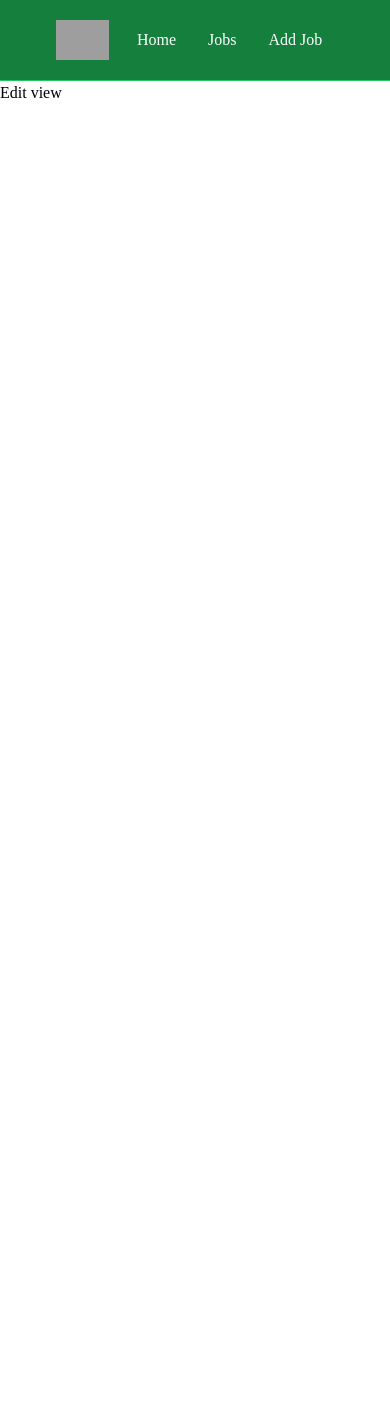
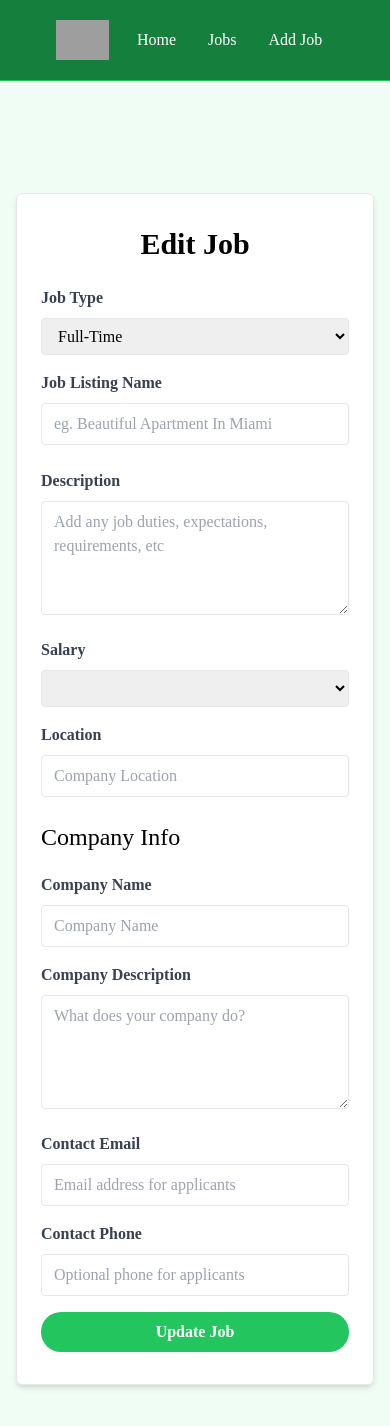
Before and after one commit to ortigaliev/job-project, a Vue app: page /jobs/edit/1 in a window 390 px wide. Shown: the top 1426 px of the page. Before the commit the page ends 844 px from the top, so only its background shows below. Built offline with nearby package versions, Linux system fonts and the light colour scheme; no server answers; grey boxes are pictures that could not be loaded; the HTML template or start-up script is replaced by a standard one.

Commit message:
feat: Develop EditJobView logic

```diff
--- a/src/jobs.json
+++ b/src/jobs.json
@@ -15,18 +15,18 @@
       }
     },
     {
-      "id": "5",
-      "title": "Full Stack Vue Developer",
+      "title": "Softwere Engineer",
       "type": "Full-Time",
+      "location": "Atlanta, GA",
       "description": "Exciting opportunity for a Full-Time Front-End Developer in bustling Atlanta, GA. We are seeking a talented individual with a passion for building elegant and scalable web applications. Join our team and make an impact!",
-      "location": "Atlanta, GA",
-      "salary": "$90K - $100K",
+      "salary": "$50K - $60K",
       "company": {
         "name": "Browning Technologies",
         "description": "Browning Technologies is a rapidly growing technology company specializing in e-commerce solutions. We offer a dynamic and collaborative work environment where employees are encouraged to think creatively and innovate.",
         "contactEmail": "contact@consecteturadipisicing.com",
         "contactPhone": "555-555-5555"
-      }
+      },
+      "id": "5"
     },
     {
       "id": "6",
--- a/src/views/EditJobView.vue
+++ b/src/views/EditJobView.vue
@@ -1 +1,182 @@
-<template>Edit view</template>
+<script setup>
+import axios from 'axios';
+import router from '@/router';
+import { reactive, onMounted } from 'vue'
+import { useToast } from 'vue-toastification';
+import { useRoute } from 'vue-router';
+
+const toast = useToast();
+const route = useRoute();
+
+const jobId = route.params.id;
+
+const form = reactive({
+    type: 'Full-Time',
+    title: '',
+    description: '',
+    salary: '',
+    location: '',
+    company: {
+        name: '',
+        description: '',
+        contactEmail: '',
+        contactPhone: '',
+    }
+
+});
+
+const state = reactive({
+    job: {},
+    isLoading: true
+})
+
+
+
+const handleSubmit = async () => {
+    const updatedJob = {
+        title: form.title,
+        type: form.type,
+        location: form.location,
+        description: form.description,
+        salary: form.salary,
+        company: {
+            name: form.company.name,
+            description: form.company.description,
+            contactEmail: form.company.contactEmail,
+            contactPhone: form.company.contactPhone
+        },
+    };
+
+    try {
+        const response = await axios.put(`/api/jobs/${jobId}`, updatedJob);
+        toast.success('Job Updated Successfully');
+        router.push(`/jobs/${response.data.id}`);
+    } catch (error) {
+        console.error('Error fetching job', error);
+        toast.error('Job was not Added');
+    }
+};
+
+onMounted(async () => {
+    try {
+        const response = await axios.get(`/api/jobs/${jobId}`);
+        state.job = response.data;
+        //Populate inputs
+        form.type = state.job.type;
+        form.title = state.job.title;
+        form.description = state.job.description;
+        form.salary = state.job.salary;
+        form.location = state.job.location;
+        form.company.name = state.job.company.name;
+        form.company.description = state.job.company.description;
+        form.company.contactEmail = state.job.company.contactEmail;
+        form.company.contactPhone = state.job.company.contactPhone;
+    } catch (error) {
+        console.error('Error fetching job', error);
+    } finally {
+        state.isLoading = false;
+    }
+
+})
+
+
+
+</script>
+
+<template>
+    <section class="bg-green-50">
+        <div class="container m-auto max-w-2xl py-24">
+            <div class="bg-white px-6 py-8 mb-4 shadow-md rounded-md border m-4 md:m-0">
+                <form @submit.prevent="handleSubmit">
+                    <h2 class="text-3xl text-center font-semibold mb-6">Edit Job</h2>
+
+                    <div class="mb-4">
+                        <label for="type" class="block text-gray-700 font-bold mb-2">Job Type</label>
+                        <select v-model="form.type" id="type" name="type" class="border rounded w-full py-2 px-3"
+                            required>
+                            <option value="Full-Time">Full-Time</option>
+                            <option value="Part-Time">Part-Time</option>
+                            <option value="Remote">Remote</option>
+                            <option value="Internship">Internship</option>
+                        </select>
+                    </div>
+
+                    <div class="mb-4">
+                        <label class="block text-gray-700 font-bold mb-2">Job Listing Name</label>
+                        <input v-model="form.title" type="text" id="name" name="name"
+                            class="border rounded w-full py-2 px-3 mb-2" placeholder="eg. Beautiful Apartment In Miami"
+                            required />
+                    </div>
+                    <div class="mb-4">
+                        <label for="description" class="block text-gray-700 font-bold mb-2">Description</label>
+                        <textarea v-model="form.description" id="description" name="description"
+                            class="border rounded w-full py-2 px-3" rows="4"
+                            placeholder="Add any job duties, expectations, requirements, etc"></textarea>
+                    </div>
+
+                    <div class="mb-4">
+                        <label for="type" class="block text-gray-700 font-bold mb-2">Salary</label>
+                        <select v-model="form.salary" id="salary" name="salary" class="border rounded w-full py-2 px-3"
+                            required>
+                            <option value="Under $50K">under $50K</option>
+                            <option value="$50K - $60K">$50 - $60K</option>
+                            <option value="$60K - $70K">$60 - $70K</option>
+                            <option value="$70K - $80K">$70 - $80K</option>
+                            <option value="$80K - $90K">$80 - $90K</option>
+                            <option value="$90K - $100K">$90 - $100K</option>
+                            <option value="$100K - $125K">$100 - $125K</option>
+                            <option value="$125K - $150K">$125 - $150K</option>
+                            <option value="$150K - $175K">$150 - $175K</option>
+                            <option value="$175K - $200K">$175 - $200K</option>
+                            <option value="Over $200K">Over $200K</option>
+                        </select>
+                    </div>
+
+                    <div class="mb-4">
+                        <label class="block text-gray-700 font-bold mb-2">
+                            Location
+                        </label>
+                        <input v-model="form.location" type="text" id="location" name="location"
+                            class="border rounded w-full py-2 px-3 mb-2" placeholder="Company Location" required />
+                    </div>
+
+                    <h3 class="text-2xl mb-5">Company Info</h3>
+
+                    <div class="mb-4">
+                        <label for="company" class="block text-gray-700 font-bold mb-2">Company Name</label>
+                        <input v-model="form.company.name" type="text" id="company" name="company"
+                            class="border rounded w-full py-2 px-3" placeholder="Company Name" />
+                    </div>
+
+                    <div class="mb-4">
+                        <label for="company_description" class="block text-gray-700 font-bold mb-2">Company
+                            Description</label>
+                        <textarea v-model="form.company.description" id="company_description" name="company_description"
+                            class="border rounded w-full py-2 px-3" rows="4"
+                            placeholder="What does your company do?"></textarea>
+                    </div>
+
+                    <div class="mb-4">
+                        <label for="contact_email" class="block text-gray-700 font-bold mb-2">Contact Email</label>
+                        <input v-model="form.company.contactEmail" type="email" id="contact_email" name="contact_email"
+                            class="border rounded w-full py-2 px-3" placeholder="Email address for applicants"
+                            required />
+                    </div>
+                    <div class="mb-4">
+                        <label for="contact_phone" class="block text-gray-700 font-bold mb-2">Contact Phone</label>
+                        <input v-model="form.company.contactPhone" type="tel" id="contact_phone" name="contact_phone"
+                            class="border rounded w-full py-2 px-3" placeholder="Optional phone for applicants" />
+                    </div>
+
+                    <div>
+                        <button
+                            class="bg-green-500 hover:bg-green-600 text-white font-bold py-2 px-4 rounded-full w-full focus:outline-none focus:shadow-outline"
+                            type="submit">
+                            Update Job
+                        </button>
+                    </div>
+                </form>
+            </div>
+        </div>
+    </section>
+</template>
```
